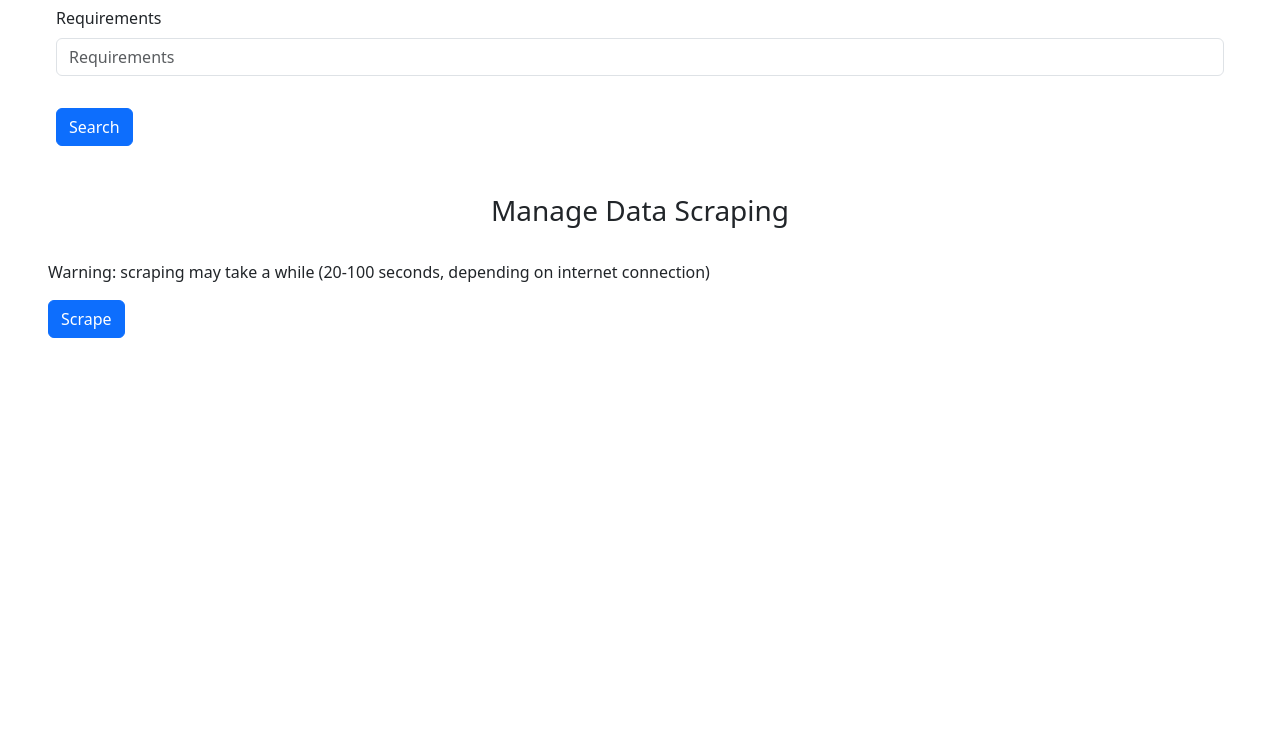
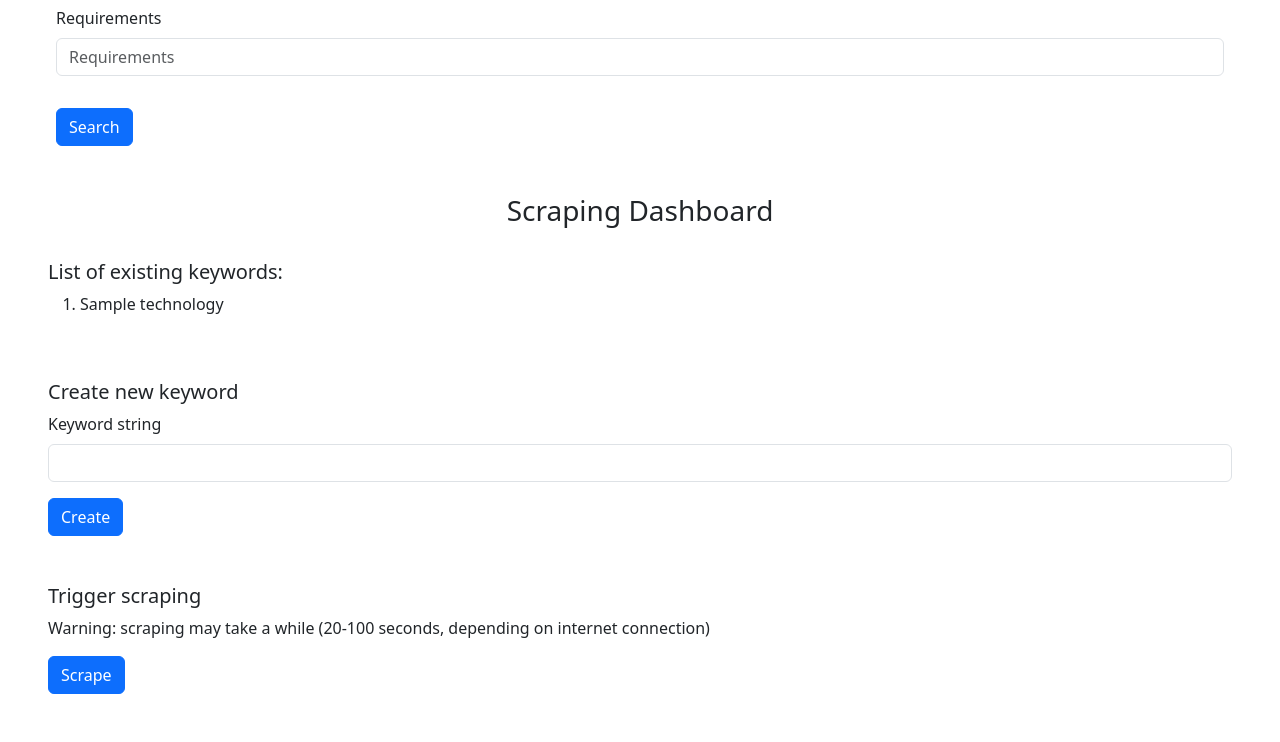
Before and after one commit to nialdixon8/GameJobScraper, a Django app: page /gameindustry/ in a window 1280 px wide, after a click on "Scraping". Shown: the part 468-1210 px from the top of the page. Before the commit the page ends 806 px from the top, so only its background shows below. Run offline with Django 4.2, Linux system fonts and the light colour scheme; tables that the repository leaves empty hold one stand-in row (values such as "Sample post"); some libraries are stand-ins or nearby versions.

Commit message:
Implement way for the user to introduce new filter keywords #16

```diff
--- a/gameindustry/models.py
+++ b/gameindustry/models.py
@@ -10,3 +10,7 @@ class Offer(models.Model):
     experience = models.CharField(max_length=50)
     requirements = models.CharField(max_length=50)
     time_scraped = models.DateTimeField()
+
+
+class Technology(models.Model):
+    name = models.CharField(max_length=50)
--- a/gameindustry/templates/homepage.html
+++ b/gameindustry/templates/homepage.html
@@ -63,7 +63,7 @@ $(function() {
             const myChart = new Chart(ctx, {
                 type: 'doughnut',
                 data: {
-                    labels: ['Python', 'C#', 'C++', 'Java', 'SQL', 'Unity'],
+                    labels: {{ technologies|safe }},
                     datasets: [{
                         label: 'Programming languages',
                         data: {{langs}},
@@ -99,7 +99,7 @@ $(function() {
             const barProgramming = new Chart(ctx1, {
                 type: 'bar',
                 data: {
-                    labels: ['Python', 'C#', 'C++', 'Java', 'SQL', 'Unity'],
+                    labels: {{ technologies|safe }},
                     datasets: [{
                         label: 'Programming languages',
                         data: {{langs}},
@@ -230,8 +230,25 @@ $(function() {
         </table>
     </div>
     <div class="tab-pane fade m-5" id="scraping">
-        <h3 class="d-flex justify-content-center">Manage Data Scraping</h3>
+        <h3 class="d-flex justify-content-center">Scraping Dashboard</h3>
         <br/>
+        <h5> List of existing keywords: </h5>
+        <ol>
+            {% for tech in technologies %}
+            <li>{{ tech }}</li>
+            {% endfor %}
+        </ol>
+        <br/><br/>
+        <h5> Create new keyword </h5>
+        <form method="POST" action="/gameindustry/create_filter">
+            <div class="mb-3">
+                <label for="newTechnology" class="form-label">Keyword string</label>
+                <input type="text" class="form-control" id="newTechnology" name="new_tech">
+            </div>
+            <button type="submit" class="btn btn-primary">Create</button>
+        </form>
+        <br/><br/>
+        <h5> Trigger scraping </h5>
         <form method="GET" action="/gameindustry/scrape">
             <p>Warning: scraping may take a while (20-100 seconds, depending on internet connection)</p>
             {% bootstrap_button "Scrape" button_type="submit" button_class="btn-primary" %}
--- a/gameindustry/urls.py
+++ b/gameindustry/urls.py
@@ -8,4 +8,5 @@ from . import views
 urlpatterns = [
     path('', views.homepage),
     path('scrape', views.scrape),
+    path('create_filter', views.create_filter),
 ]
--- a/gameindustry/views.py
+++ b/gameindustry/views.py
@@ -3,6 +3,7 @@ from datetime import datetime as dt
 
 from django.shortcuts import render, redirect
 from django import template
+from django.views.decorators.csrf import csrf_exempt
 
 from .models import *
 from .filters import OfferFilter
@@ -29,29 +30,31 @@ def homepage(request):
     offerFilter = OfferFilter(request.GET, queryset=latest_offers)
     latest_offers = offerFilter.qs
 
-    langs = [0, 0, 0, 0, 0, 0]
+    technologies = [t.name.replace('\\', '') for t in Technology.objects.all()]
+    langs = [0 for _ in technologies]
+
     for offer in latest_offers:
-        for idx, tech in enumerate(TECHNOLOGIES):
-            tech = tech.replace('\\', '')
-            if tech in offer.requirements.split():
+        for idx, tech in enumerate(technologies):
+            if tech in offer.requirements.split('|'):
                 langs[idx] += 1
 
-    trends = [list(), list(), list(), list(), list(), list()]
+    trends = [list() for _ in technologies]
     timestamps = Offer.objects.values('time_scraped').order_by('time_scraped').distinct()
     for timestamp in timestamps:
-        for idx, tech in enumerate(TECHNOLOGIES):
-            tech = tech.replace('\\', '')
+        for idx, tech in enumerate(technologies):
             timed_offers = Offer.objects.filter(time_scraped=timestamp['time_scraped']).filter(requirements__contains=tech).count()
             trends[idx].append(timed_offers)
     string_timestamps = [date['time_scraped'].strftime("%d-%b-%Y") for date in timestamps]
     print('string_timestamps: {}'.format(string_timestamps))
 
+    print(langs)
     context = {
         'offers': latest_offers,
         'offerFilter': offerFilter,
         'langs': langs,
         'trends': trends,
-        'timestamps': string_timestamps
+        'timestamps': string_timestamps,
+        'technologies': technologies
     }
     return render(request, 'homepage.html', context)
 
@@ -71,3 +74,16 @@ def scrape(request):
     end_all = time.time()
     print('Total scraping time: {:.2f}s'.format(end_all - start_all))
     return redirect('/gameindustry/')
+
+
+@csrf_exempt
+def create_filter(request):
+    """
+    Provides the view for the /gameindustry/ page
+    """
+    new_tech_name = request.POST.get('new_tech')
+    if not new_tech_name:
+        return redirect('/gameindustry/')
+    new_tech = Technology(name=new_tech_name)
+    new_tech.save()
+    return redirect('/gameindustry/')
--- a/lib/scraping.py
+++ b/lib/scraping.py
@@ -21,7 +21,7 @@ def django_setup():
 
 
 django_setup()
-from gameindustry.models import Offer
+from gameindustry.models import Offer, Technology
 
 
 class Scraper(object):
@@ -31,15 +31,22 @@ class Scraper(object):
         """ Parses a job offer's description to determine what technologies are required by it.
         """
         requirements = ""
-        for tech in TECHNOLOGIES:
+        technologies = Technology.objects.all()
+        for tech in [t.name for t in technologies]:
             present = job_description.find(string=re.compile('.*{0}.*'.format(tech)))
             if present:
                 tech = tech.replace('\\', '')
-                requirements += f"{tech} "
-        return requirements
+                requirements += f"{tech}|"
+        return requirements.rstrip('|')
 
-    # this one is a bit sketchy because of no pages
-    # https://hitmarker.net/jobs?location=uk&sector=technology+quality-assurance+game-production+game-design+game-development+devops+software-engineering
+    def ensure_technologies(self):
+        """ Ensures that at least the default set of technologies are in the database.
+        """
+        tech_in_db = Technology.objects.all()
+        for tech in TECHNOLOGIES:
+            if tech not in [t.name for t in tech_in_db]:
+                new_tech = Technology(name=tech)
+                new_tech.save()
 
 
 class GamesJobDirectScraper(Scraper):
@@ -48,6 +55,7 @@ class GamesJobDirectScraper(Scraper):
     def __init__(self, timestamp):
         self.url = 'https://www.gamesjobsdirect.com/results?page={}&stack=0&mt=2&ic=False&l=Leicester&lid=2644668&lat=52.638599395752&lon=-1.13169002532959&r=50&age=0&sper=4'
         self.timestamp = timestamp
+        self.ensure_technologies()
 
     def main(self):
         """ Creates threads and gives them a different page to scrape through.
@@ -117,6 +125,7 @@ class GameindustryBizScraper(Scraper):
     def __init__(self, timestamp):
         self.url = 'https://jobs.gamesindustry.biz/jobs?search=&job_geo_location=Leicester%2C%20UK&radius=50&Find_Jobs=Find%20Jobs&lat=52.6368778&lon=-1.1397592&country=United%20Kingdom&administrative_area_level_1=England'
         self.timestamp = timestamp
+        self.ensure_technologies()
 
     def main(self):
         """ Creates threads and gives them a different page to scrape through.
@@ -175,6 +184,7 @@ class AardvarkSwiftScraper(Scraper):
     def __init__(self, timestamp):
         self.url = 'https://aswift.com/job-search/?page_job={}&industry=&location=united-kingdom&job_title=&cs_=Search&parent=&industry=&job_title='
         self.timestamp = timestamp
+        self.ensure_technologies()
 
     def main(self):
         """ Creates threads and gives them a different page to scrape through.
@@ -248,6 +258,7 @@ class AmiqusScraper(Scraper):
             'Sec-GPC': '1'
         }
         self.timestamp = timestamp
+        self.ensure_technologies()
 
     def main(self):
         """ Creates threads and gives them a different page to scrape through.
--- a/scraping-interface.py
+++ b/scraping-interface.py
@@ -15,7 +15,7 @@ if __name__ == '__main__':
     timestamp = dt.now()
     start_all = time.time()
     # for scraper_class in (GamesJobDirectScraper, GameindustryBizScraper, AardvarkSwiftScraper, AmiqusScraper):
-    for scraper_class in (GameindustryBizScraper, AardvarkSwiftScraper, AmiqusScraper):
+    for scraper_class in (GamesJobDirectScraper, GameindustryBizScraper, AmiqusScraper):
         start = time.time()
         scraper_class(timestamp).main()
         end = time.time()
```
Also changed, not shown: gameindustry/migrations/0003_technology.py (added).
